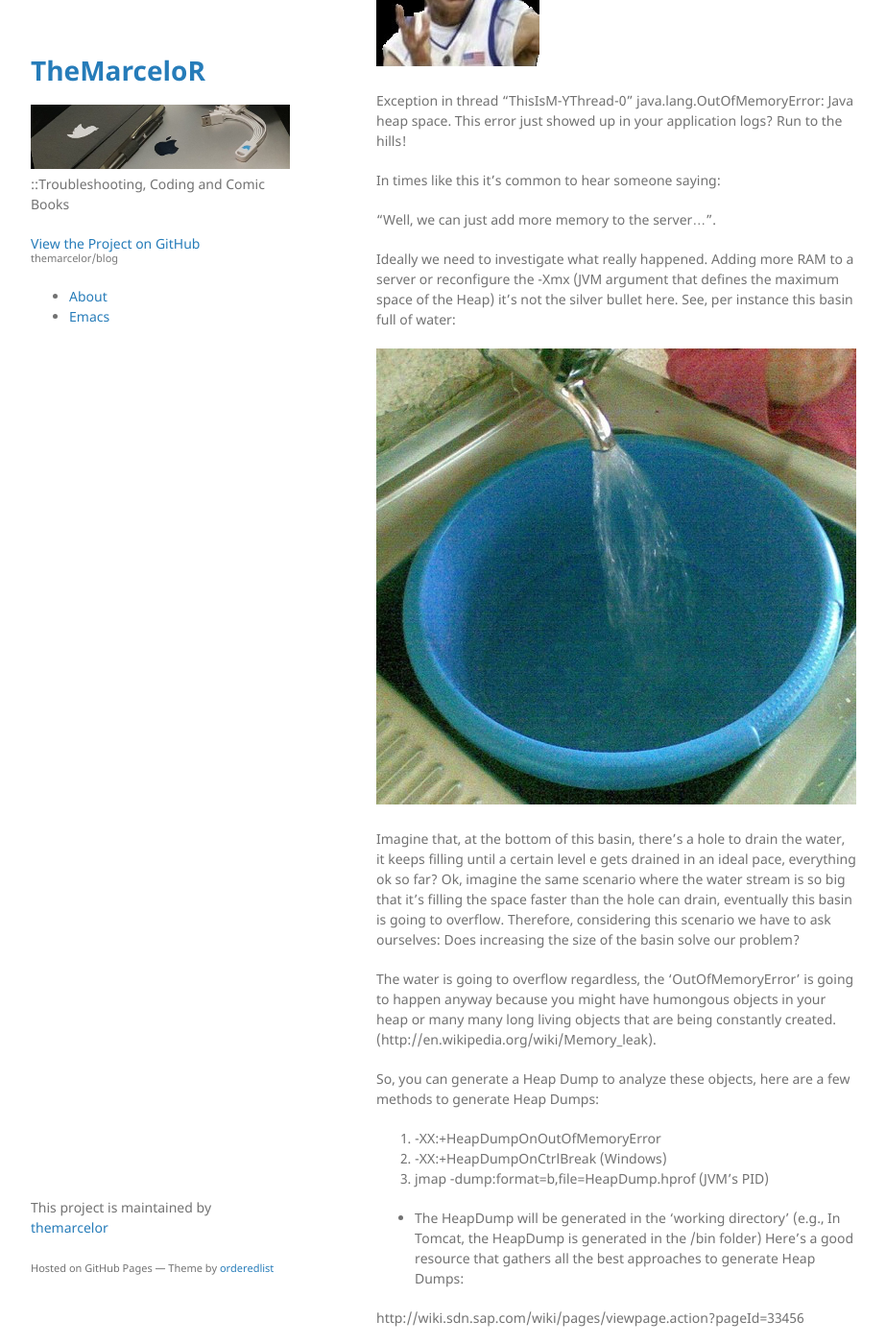
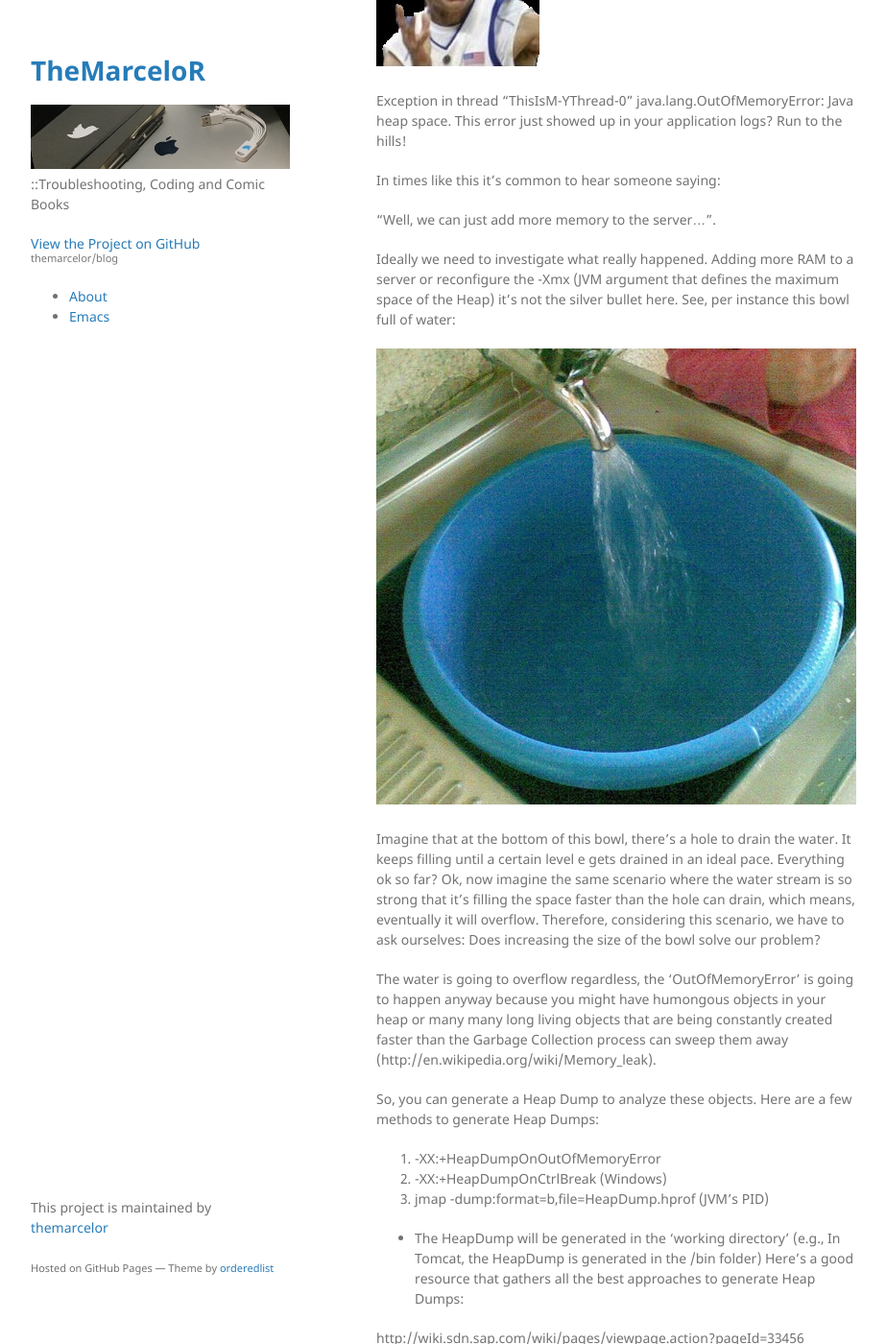
Before and after one commit to themarcelor/blog, a Jekyll site: the page built from _posts/2011-01-25-out-of-memory-errors-and-heap-dumps.md, in a window 1280 px wide and 1400 px high, scrolled down 307 px. Shown: the whole window at 96% size, without its empty margins (178-1101 px from the left). Built offline with Jekyll 4.4.1, drawn with Linux system fonts in a browser that asks for light colours; some of the changed text lies outside the part shown.

Commit message:
fix images for oom post

```diff
--- a/_posts/2011-01-25-out-of-memory-errors-and-heap-dumps.md
+++ b/_posts/2011-01-25-out-of-memory-errors-and-heap-dumps.md
@@ -4,7 +4,7 @@ author: Marcelo Costa
 ---
 OMG! an Out Of Memory error!
 
-![terror](https://themarcelor.github.com/blog/assets/img/terror.jpg)
+![terror](https://github.com/themarcelor/blog/blob/master/assets/img/terror.jpg?raw=true)
 
 Exception in thread "ThisIsM-YThread-0" java.lang.OutOfMemoryError: Java heap space.
 This error just showed up in your application logs? Run to the hills!
@@ -13,15 +13,15 @@ In times like this it’s common to hear someone saying:
 
 “Well, we can just add more memory to the server…”.
 
-Ideally we need to investigate what really happened. Adding more RAM to a server or reconfigure the -Xmx (JVM argument that defines the maximum space of the Heap) it’s not the silver bullet here. See, per instance this basin full of water:
+Ideally we need to investigate what really happened. Adding more RAM to a server or reconfigure the -Xmx (JVM argument that defines the maximum space of the Heap) it’s not the silver bullet here. See, per instance this bowl full of water:
 
-![bacia-com-agua1](https://themarcelor.github.com/blog/assets/img/bacia-com-agua1.jpg)
+![bacia-com-agua1](https://github.com/themarcelor/blog/blob/master/assets/img/bacia-com-agua1.jpg?raw=true)
 
-Imagine that, at the bottom of this basin, there’s a hole to drain the water, it keeps filling until a certain level e gets drained in an ideal pace, everything ok so far? Ok, imagine the same scenario where the water stream is so big that it’s filling the space faster than the hole can drain, eventually this basin is going to overflow. Therefore, considering this scenario we have to ask ourselves: Does increasing the size of the basin solve our problem?
+Imagine that at the bottom of this bowl, there’s a hole to drain the water. It keeps filling until a certain level e gets drained in an ideal pace. Everything ok so far? Ok, now imagine the same scenario where the water stream is so strong that it’s filling the space faster than the hole can drain, which means, eventually it will overflow. Therefore, considering this scenario, we have to ask ourselves: Does increasing the size of the bowl solve our problem?
 
-The water is going to overflow regardless, the ‘OutOfMemoryError’ is going to happen anyway because you might have humongous objects in your heap or many many long living objects that are being constantly created.(http://en.wikipedia.org/wiki/Memory_leak).
+The water is going to overflow regardless, the ‘OutOfMemoryError’ is going to happen anyway because you might have humongous objects in your heap or many many long living objects that are being constantly created faster than the Garbage Collection process can sweep them away (http://en.wikipedia.org/wiki/Memory_leak).
 
-So, you can generate a Heap Dump to analyze these objects, here are a few methods to generate Heap Dumps:
+So, you can generate a Heap Dump to analyze these objects. Here are a few methods to generate Heap Dumps:
 
 1. -XX:+HeapDumpOnOutOfMemoryError
 2. -XX:+HeapDumpOnCtrlBreak (Windows)
```
Also changed, not shown: other parts of _posts/2011-01-25-out-of-memory-errors-and-heap-dumps.md (+6 -6 lines).
